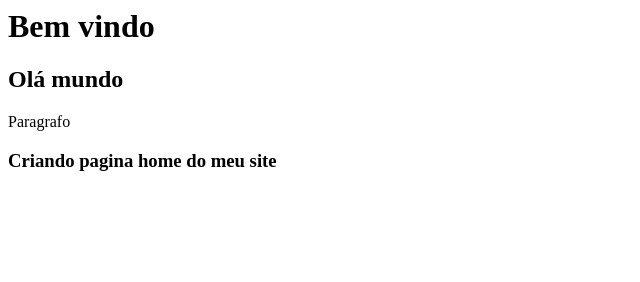
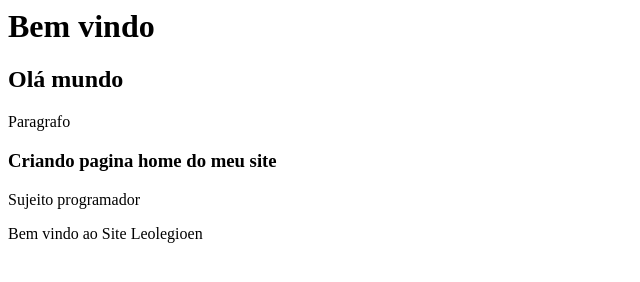
Before and after one commit to leolegioen/curso_gitAtual, a plain HTML site: page index.html in a window 1280 px wide. Shown: the whole page, without its empty margins (0-640 px from the left). Drawn offline with Linux system fonts and the light colour scheme.

Commit message:
Finalizando a pagina home

```diff
--- a/index.html
+++ b/index.html
@@ -2,3 +2,5 @@
 <h2>Olá mundo</h2>
 <p>Paragrafo</p>
 <h3>Criando pagina home do meu site</h3>
+<p>Sujeito programador</p>
+<p>Bem vindo ao Site Leolegioen</p>
```
Also changed, not shown: nomes.txt.
